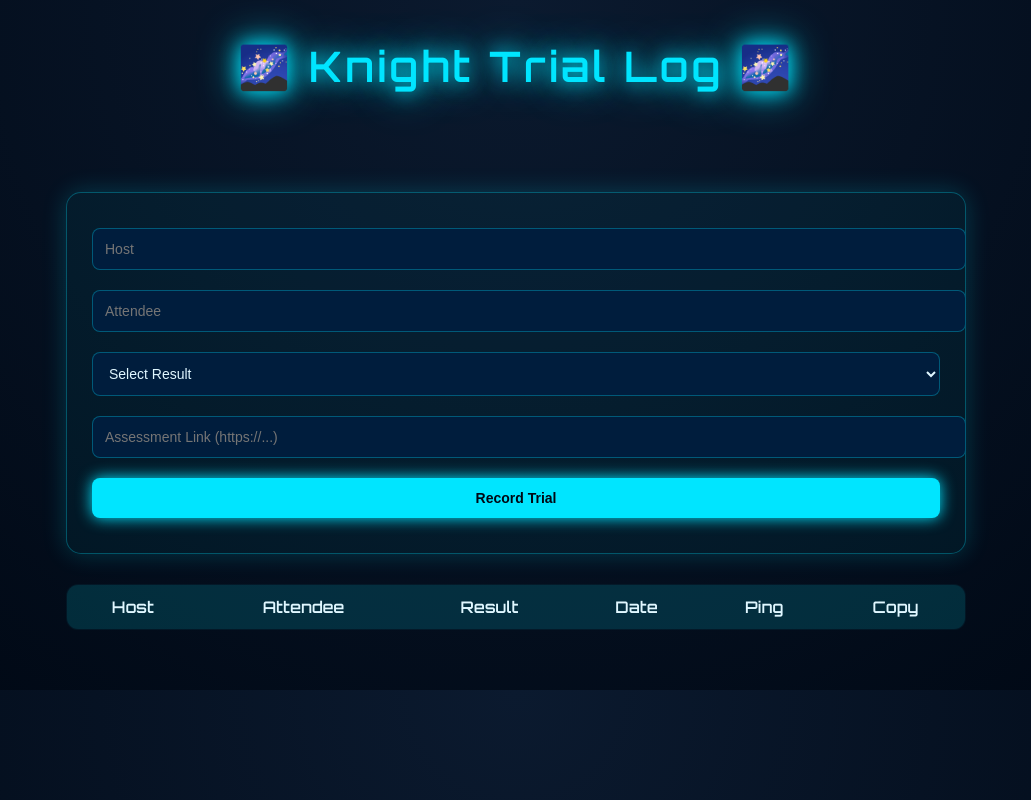
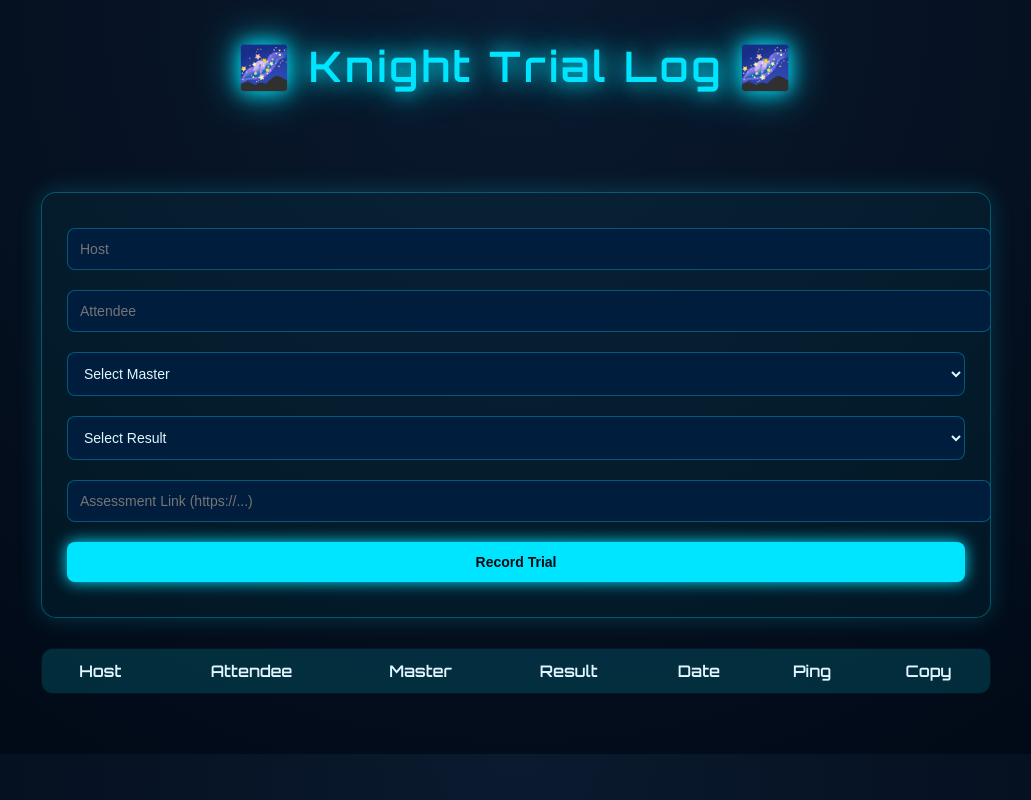
Before and after one commit to marabo13/Knight-Trial-Logger, a plain HTML site: page index.html in a window 1280 px wide. Shown: the whole page, without its empty margins (124-1155 px from the left). Drawn offline with Linux system fonts and the light colour scheme.

Commit message:
Update index.html

```diff
--- a/index.html
+++ b/index.html
@@ -24,7 +24,7 @@ header {
 }
 
 .container {
-    max-width: 900px;
+    max-width: 950px;
     margin: 40px auto;
     padding: 20px;
 }
@@ -130,6 +130,24 @@ tr:nth-child(even) {
     <input type="text" id="host" placeholder="Host" required>
     <input type="text" id="attendee" placeholder="Attendee" required>
 
+    <select id="master" required>
+        <option value="">Select Master</option>
+        <option value="veils_s">veils_s</option>
+        <option value="StormThyGoat">StormThyGoat</option>
+        <option value="nyiko46">nyiko46</option>
+        <option value="axronomore">axronomore</option>
+        <option value="jaketstone34">jaketstone34</option>
+        <option value="marabo13">marabo13</option>
+        <option value="Insettopallena">Insettopallena</option>
+        <option value="majin_jedi">majin_jedi</option>
+        <option value="6Talker9">6Talker9</option>
+        <option value="YepImDivine">YepImDivine</option>
+        <option value="SpanishBigMuscle">SpanishBigMuscle</option>
+        <option value="Demxcles">Demxcles</option>
+        <option value="ValoBelmont">ValoBelmont</option>
+        <option value="Pakaold1">Pakaold1</option>
+    </select>
+
     <select id="result" required>
         <option value="">Select Result</option>
         <option value="Passed">Passed</option>
@@ -147,6 +165,7 @@ tr:nth-child(even) {
 <tr>
     <th>Host</th>
     <th>Attendee</th>
+    <th>Master</th>
     <th>Result</th>
     <th>Date</th>
     <th>Ping</th>
@@ -172,6 +191,7 @@ form.addEventListener("submit", function(e) {
 
     const hostValue = document.getElementById("host").value;
     const attendeeValue = document.getElementById("attendee").value;
+    const masterValue = document.getElementById("master").value;
     const resultValue = document.getElementById("result").value;
     const documentValue = document.getElementById("document").value;
 
@@ -191,6 +211,7 @@ form.addEventListener("submit", function(e) {
 `🌌 Knight Trial Log
 Host: ${hostValue}
 Attendee: ${attendeeValue}
+Master: ${masterValue}
 Result: ${resultText}
 Date: ${dateToday}
 Ping: ${PING_ID}
@@ -201,6 +222,7 @@ Assessment link: ${documentValue}`;
     row.innerHTML = `
         <td>${hostValue}</td>
         <td>${attendeeValue}</td>
+        <td>${masterValue}</td>
         <td class="${resultClass}">${resultText}</td>
         <td>${dateToday}</td>
         <td>${PING_ID}</td>
```
